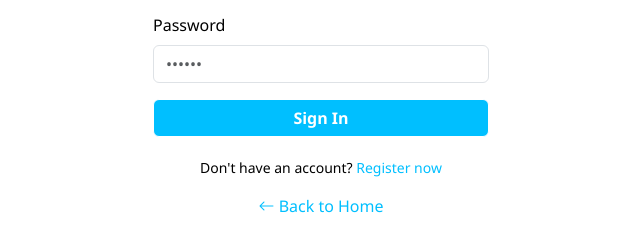
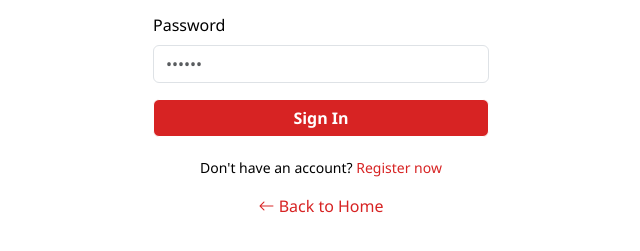
Before and after one commit to Ogsmokelocc/cs_360_project, a website: page signin.html in a window 1280 px wide. In both pictures the pointer is over the button "Sign In". Shown: the part 351-602 px from the top of the page, without its empty margins (319-959 px from the left). Drawn offline with nearby package versions, Linux system fonts and the light colour scheme.

Commit message:
made colors the same on sign in and register, and also in the register page there was a random > showing and that was deleted

```diff
--- a/signin.html
+++ b/signin.html
@@ -49,12 +49,12 @@
     }
 
     .form-box .btn-primary:hover {
-      background-color: #00bfff;
+      background-color: #D72323;
       border-color: #ffffff;
     }
 
     .form-box a {
-      color: #00bfff;
+      color: #D72323;
       text-decoration: none;
     }
 
@@ -71,7 +71,7 @@
     }
 
     .back-link:hover {
-      color: #00bfff;
+      color: #D72323;
     }
   </style>
 </head>
```
Also changed, not shown: register.html (+1 -1 lines), 1 other file.
